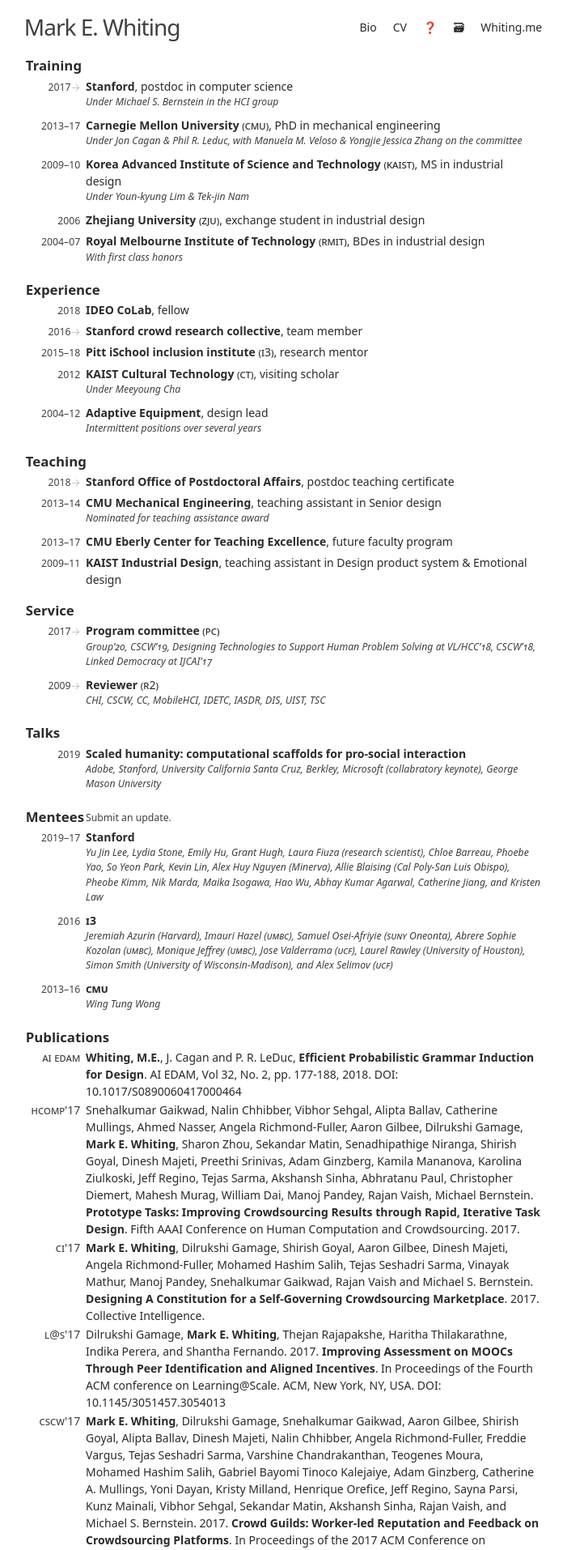
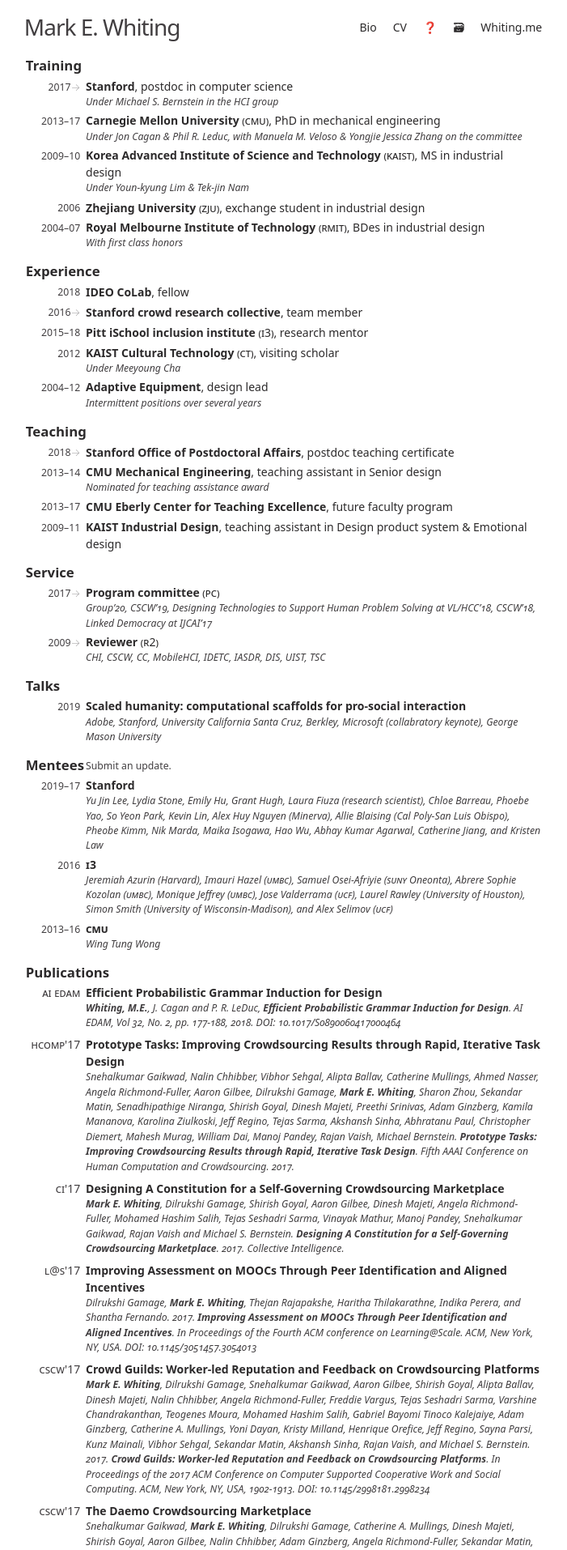
Before and after one commit to markwhiting/Whiting.me, a Jekyll site: the page built from cv.html, in a window 1280 px wide. Shown: the top 1914 px of the page at 81% size, without its empty margins (290-991 px from the left). Built offline with Jekyll 4.4.1, drawn with Linux system fonts in a browser that asks for light colours; some of the changed text lies outside the part shown.

Commit message:
Refined darkmode coloring and fixed formatting

```diff
--- a/_sass/minima.scss
+++ b/_sass/minima.scss
@@ -24,9 +24,9 @@
   --dark-grey-dark: hsla(330, 2.3%, 25%, 1);
   --dark-grey-light: hsla(330, 2.3%, 45%, 1);
 
-  --light-grey: hsla(0, 0%, 60%, 1);
-  --light-grey-dark: hsla(0, 0%, 50%, 1);
-  --light-grey-light: hsla(0, 0%, 70%, 1);
+  --light-grey: hsla(0, 0%, 70%, 1);
+  --light-grey-dark: hsla(0, 0%, 60%, 1);
+  --light-grey-light: hsla(0, 0%, 80%, 1);
 
   --blue: hsla(200, 100%, 40%, 1);
   --transparent-blue: hsla(200, 100%, 40%, 0.7);
--- a/_sass/minima/_base.scss
+++ b/_sass/minima/_base.scss
@@ -53,7 +53,7 @@
   margin-left: $visual-space;
 }
 p {
-  padding-bottom: 4 * $spacing-unit;
+  padding-bottom: 1 * $spacing-unit;
 }
 /**
  * Set `margin-bottom` to maintain vertical rhythm
@@ -187,7 +187,7 @@
  */
 blockquote {
   color: var(--grey-color);
-  border-left: 4px solid var(--grey-color-light);
+  border-left: 1px solid var(--grey-color-light);
   padding-left: $spacing-unit / 2;
   @include relative-font-size(1.125);
   letter-spacing: -1px;
--- a/_sass/minima/_layout.scss
+++ b/_sass/minima/_layout.scss
@@ -255,7 +255,7 @@
 
 .row,
 .row p {
-  padding-bottom: $visual-space * 2/3;
+  padding-bottom: $visual-space * 1/10;
 }
 
 .left {
--- a/cv.html
+++ b/cv.html
@@ -89,8 +99,8 @@
           href="{{ mentee.URL }}"
           >{%endif%}{{ mentee.name }}{% if mentee.URL %}</a
         >{% endif %}{% if mentee.notes %} ({% if mentee.notes.size > 4 %}{{
-        mentee.notes }}{% else %}<span class="smallCaps"
-          >{{ mentee.notes }}</span
+          mentee.notes
+        }}{% else %}<span class="smallCaps">{{ mentee.notes }}</span
         >{% endif %}){% endif %}{% endfor %}
       </p>
     </td>
@@ -107,6 +117,8 @@
       >
     </td>
     <td>
+      <strong>Efficient Probabilistic Grammar Induction for Design</strong>
+      <p class="light note">
         <strong>Whiting, M.E.</strong>, J. Cagan and P. R. LeDuc,
         <strong>Efficient Probabilistic Grammar Induction for Design</strong>.
         <a class="" href="https://www.cambridge.org/core/journals/ai-edam"
@@ -115,6 +127,7 @@
         <a href="http://doi.org/10.1017/S0890060417000464"
           >10.1017/S0890060417000464</a
         >
+      </p>
     </td>
   </tr>
   <tr>
@@ -124,19 +137,28 @@
       >
     </td>
     <td>
+      <strong
+        ><a href="https://arxiv.org/pdf/1707.05645.pdf"
+          >Prototype Tasks: Improving Crowdsourcing Results through Rapid,
+          Iterative Task Design</a
+        ></strong
+      >
+      <p class="light note">
         Snehalkumar Gaikwad, Nalin Chhibber, Vibhor Sehgal, Alipta Ballav,
         Catherine Mullings, Ahmed Nasser, Angela Richmond-Fuller, Aaron Gilbee,
-      Dilrukshi Gamage, <strong>Mark E. Whiting</strong>, Sharon Zhou, Sekandar
-      Matin, Senadhipathige Niranga, Shirish Goyal, Dinesh Majeti, Preethi
-      Srinivas, Adam Ginzberg, Kamila Mananova, Karolina Ziulkoski, Jeff Regino,
-      Tejas Sarma, Akshansh Sinha, Abhratanu Paul, Christopher Diemert, Mahesh
-      Murag, William Dai, Manoj Pandey, Rajan Vaish, Michael Bernstein.
+        Dilrukshi Gamage, <strong>Mark E. Whiting</strong>, Sharon Zhou,
+        Sekandar Matin, Senadhipathige Niranga, Shirish Goyal, Dinesh Majeti,
+        Preethi Srinivas, Adam Ginzberg, Kamila Mananova, Karolina Ziulkoski,
+        Jeff Regino, Tejas Sarma, Akshansh Sinha, Abhratanu Paul, Christopher
+        Diemert, Mahesh Murag, William Dai, Manoj Pandey, Rajan Vaish, Michael
+        Bernstein.
         <strong
           ><a href="https://arxiv.org/pdf/1707.05645.pdf"
             >Prototype Tasks: Improving Crowdsourcing Results through Rapid,
             Iterative Task Design</a
           ></strong
         >. Fifth AAAI Conference on Human Computation and Crowdsourcing. 2017.
+      </p>
     </td>
   </tr>
   <tr>
@@ -144,14 +166,20 @@
       <a class="" href="http://collectiveintelligenceconference.org">CI'17</a>
     </td>
     <td>
+      <strong
+        >Designing A Constitution for a Self-Governing Crowdsourcing
+        Marketplace</strong
+      >
+      <p class="light note">
         <strong>Mark E. Whiting</strong>, Dilrukshi Gamage, Shirish Goyal, Aaron
-      Gilbee, Dinesh Majeti, Angela Richmond-Fuller, Mohamed Hashim Salih, Tejas
-      Seshadri Sarma, Vinayak Mathur, Manoj Pandey, Snehalkumar Gaikwad, Rajan
-      Vaish and Michael S. Bernstein.
+        Gilbee, Dinesh Majeti, Angela Richmond-Fuller, Mohamed Hashim Salih,
+        Tejas Seshadri Sarma, Vinayak Mathur, Manoj Pandey, Snehalkumar Gaikwad,
+        Rajan Vaish and Michael S. Bernstein.
         <strong
           >Designing A Constitution for a Self-Governing Crowdsourcing
           Marketplace</strong
         >. 2017. Collective Intelligence.
+      </p>
     </td>
   </tr>
   <tr>
@@ -159,18 +187,26 @@
       <a class="" href="http://learningatscale.acm.org/las2017/">L@S'17</a>
     </td>
     <td>
-      Dilrukshi Gamage, <strong>Mark E. Whiting</strong>, Thejan Rajapakshe,
-      Haritha Thilakarathne, Indika Perera, and Shantha Fernando. 2017.
       <strong
         ><a href="https://arxiv.org/pdf/1703.06169.pdf"
           >Improving Assessment on MOOCs Through Peer Identification and Aligned
           Incentives</a
         ></strong
-      >. In Proceedings of the Fourth ACM conference on Learning@Scale. ACM, New
-      York, NY, USA. DOI:
+      >
+      <p class="light note">
+        Dilrukshi Gamage, <strong>Mark E. Whiting</strong>, Thejan Rajapakshe,
+        Haritha Thilakarathne, Indika Perera, and Shantha Fernando. 2017.
+        <strong
+          ><a href="https://arxiv.org/pdf/1703.06169.pdf"
+            >Improving Assessment on MOOCs Through Peer Identification and
+            Aligned Incentives</a
+          ></strong
+        >. In Proceedings of the Fourth ACM conference on Learning@Scale. ACM,
+        New York, NY, USA. DOI:
         <a href="http://dx.doi.org/10.1145/3051457.3054013"
           >10.1145/3051457.3054013</a
         >
+      </p>
     </td>
   </tr>
   <tr>
@@ -178,14 +214,22 @@
       <a class="" href="https://cscw.acm.org/2017/">CSCW'17</a>
     </td>
     <td>
+      <strong
+        ><a
+          href="http://hci.stanford.edu/publications/2017/crowdguilds/guilds.pdf"
+          >Crowd Guilds: Worker-led Reputation and Feedback on Crowdsourcing
+          Platforms</a
+        ></strong
+      >
+      <p class="light note">
         <strong>Mark E. Whiting</strong>, Dilrukshi Gamage, Snehalkumar Gaikwad,
-      Aaron Gilbee, Shirish Goyal, Alipta Ballav, Dinesh Majeti, Nalin Chhibber,
-      Angela Richmond-Fuller, Freddie Vargus, Tejas Seshadri Sarma, Varshine
-      Chandrakanthan, Teogenes Moura, Mohamed Hashim Salih, Gabriel Bayomi
-      Tinoco Kalejaiye, Adam Ginzberg, Catherine A. Mullings, Yoni Dayan, Kristy
-      Milland, Henrique Orefice, Jeff Regino, Sayna Parsi, Kunz Mainali, Vibhor
-      Sehgal, Sekandar Matin, Akshansh Sinha, Rajan Vaish, and Michael S.
-      Bernstein. 2017.
+        Aaron Gilbee, Shirish Goyal, Alipta Ballav, Dinesh Majeti, Nalin
+        Chhibber, Angela Richmond-Fuller, Freddie Vargus, Tejas Seshadri Sarma,
+        Varshine Chandrakanthan, Teogenes Moura, Mohamed Hashim Salih, Gabriel
+        Bayomi Tinoco Kalejaiye, Adam Ginzberg, Catherine A. Mullings, Yoni
+        Dayan, Kristy Milland, Henrique Orefice, Jeff Regino, Sayna Parsi, Kunz
+        Mainali, Vibhor Sehgal, Sekandar Matin, Akshansh Sinha, Rajan Vaish, and
+        Michael S. Bernstein. 2017.
         <strong
           ><a
             href="http://hci.stanford.edu/publications/2017/crowdguilds/guilds.pdf"
@@ -205,13 +250,21 @@
       <a class="" href="https://cscw.acm.org/2017/">CSCW'17</a>
     </td>
     <td>
+      <strong
+        ><a
+          href="http://hci.stanford.edu/publications/2017/crowdguilds/CSCWDemo.pdf"
+          >The Daemo Crowdsourcing Marketplace</a
+        ></strong
+      >
+      <p class="light note">
         Snehalkumar Gaikwad, <strong>Mark E. Whiting</strong>, Dilrukshi Gamage,
         Catherine A. Mullings, Dinesh Majeti, Shirish Goyal, Aaron Gilbee, Nalin
         Chhibber, Adam Ginzberg, Angela Richmond-Fuller, Sekandar Matin, Vibhor
         Sehgal, Tejas Seshadri Sarma, Ahmed Nasser, Alipta Ballav, Jeff Regino,
-      Sharon Zhou, Kamila Mananova, Preethi Srinivas, Karolina Ziulkoski, Dinesh
-      Dhakal, Alexander Stolzoff, Senadhipathige S. Niranga, Mohamed Hashim
-      Salih, Akshansh Sinha, Rajan Vaish, and Michael S. Bernstein. 2017.
+        Sharon Zhou, Kamila Mananova, Preethi Srinivas, Karolina Ziulkoski,
+        Dinesh Dhakal, Alexander Stolzoff, Senadhipathige S. Niranga, Mohamed
+        Hashim Salih, Akshansh Sinha, Rajan Vaish, and Michael S. Bernstein.
+        2017.
         <strong
           ><a
             href="http://hci.stanford.edu/publications/2017/crowdguilds/CSCWDemo.pdf"
@@ -223,6 +276,7 @@
         <a href="http://dx.doi.org/10.1145/3022198.3023270"
           >10.1145/3022198.3023270</a
         >
+      </p>
     </td>
   </tr>
   <tr>
@@ -230,15 +284,23 @@
       <a class="" href="http://dccconferences.org/dcc16/">DCC'16</a>
     </td>
     <td>
+      <strong
+        ><a href="http://link.springer.com/chapter/10.1007/978-3-319-44989-0_15"
+          >Automated Induction of General Grammars for Design</a
+        ></strong
+      >
+      <p class="light note">
         <strong>Whiting, Mark E.</strong>, Cagan, J. and LeDuc, P., 2017.
         <strong
-        ><a href="http://link.springer.com/chapter/10.1007/978-3-319-44989-0_15"
+          ><a
+            href="http://link.springer.com/chapter/10.1007/978-3-319-44989-0_15"
             >Automated Induction of General Grammars for Design</a
           ></strong
         >. In Design Computing and Cognition'16. Springer, Cham. 267-278 DOI:
         <a href="https://doi.org/10.1007/978-3-319-44989-0_15"
           >10.1007/978-3-319-44989-0_15</a
         >
+      </p>
     </td>
   </tr>
   <tr>
@@ -246,27 +308,36 @@
       <a class="" href="https://uist.acm.org/uist2016/">UIST'16</a>
     </td>
     <td>
-      Snehalkumar Gaikwad, Durim Morina, Adam Ginzberg, Catherine Mullings,
-      Shirish Goyal, Dilrukshi Gamage, Christopher Diemert, Mathias Burton,
-      Sharon Zhou, <strong>Mark E. Whiting</strong>, Karolina Ziulkoski, Alipta
-      Ballav, Aaron Gilbee, Senadhipathige S. Niranga, Vibhor Sehgal, Jasmine
-      Lin, Leonardy Kristianto, Angela Richmond-Fuller, Jeff Regino, Nalin
-      Chhibber, Dinesh Majeti, Sachin Sharma, Kamila Mananova, Dinesh Dhakal,
-      William Dai, Victoria Purynova, Samarth Sandeep, Varshine Chandrakanthan,
-      Tejas Sarma, Sekandar Matin, Ahmed Nasser, Rohit Nistala, Alexander
-      Stolzoff, Kristy Milland, Vinayak Mathur, Rajan Vaish, and Michael S.
-      Bernstein. 2016.
       <strong
         ><a
           href="http://hci.stanford.edu/publications/2016/boomerang/boomerang-uist.pdf"
           >Boomerang: Rebounding the Consequences of Reputation Feedback on
           Crowdsourcing Platforms</a
         ></strong
-      >. In Proceedings of the 29th Annual Symposium on User Interface Software
-      and Technology. ACM, New York, NY, USA, 625-637. DOI:
+      >
+      <p class="light note">
+        Snehalkumar Gaikwad, Durim Morina, Adam Ginzberg, Catherine Mullings,
+        Shirish Goyal, Dilrukshi Gamage, Christopher Diemert, Mathias Burton,
+        Sharon Zhou, <strong>Mark E. Whiting</strong>, Karolina Ziulkoski,
+        Alipta Ballav, Aaron Gilbee, Senadhipathige S. Niranga, Vibhor Sehgal,
+        Jasmine Lin, Leonardy Kristianto, Angela Richmond-Fuller, Jeff Regino,
+        Nalin Chhibber, Dinesh Majeti, Sachin Sharma, Kamila Mananova, Dinesh
+        Dhakal, William Dai, Victoria Purynova, Samarth Sandeep, Varshine
+        Chandrakanthan, Tejas Sarma, Sekandar Matin, Ahmed Nasser, Rohit
+        Nistala, Alexander Stolzoff, Kristy Milland, Vinayak Mathur, Rajan
+        Vaish, and Michael S. Bernstein. 2016.
+        <strong
+          ><a
+            href="http://hci.stanford.edu/publications/2016/boomerang/boomerang-uist.pdf"
+            >Boomerang: Rebounding the Consequences of Reputation Feedback on
+            Crowdsourcing Platforms</a
+          ></strong
+        >. In Proceedings of the 29th Annual Symposium on User Interface
+        Software and Technology. ACM, New York, NY, USA, 625-637. DOI:
         <a href="http://dx.doi.org/10.1145/2984511.2984542"
           >10.1145/2984511.2984542</a
         >
+      </p>
     </td>
   </tr>
   <tr>
@@ -276,6 +347,14 @@
       >
     </td>
     <td>
+      <strong
+        ><a
+          href="http://cumincad.scix.net/data/works/att/caadria2010_002.content.pdf"
+          >A Formal Approach for the Interpretation of Cultural Content:
+          Evolution of a Korean traditional pattern, Bosangwhamun</a
+        ></strong
+      >
+      <p class="light note">
         Lee, J.H., Park, H.J, Lim, S., Kim, S.J., Jung, H. &
         <strong>Whiting, Mark E.</strong>, 2010.
         <strong
@@ -286,6 +365,7 @@
           ></strong
         >. Proceedings of Computer Aided Architectural Design in Asia, Hong-Kong
         Mar.
+      </p>
     </td>
   </tr>
   <tr>
@@ -293,6 +373,14 @@
       <a class="" href="http://www.iasdr2009.or.kr">IASDR'09</a>
     </td>
     <td>
+      <strong
+        ><a
+          href="http://www.iasdr2009.or.kr/Papers/Orally%20Presented%20Papers/Design%20Tool/Early%20Exploration%20Of%20Cloud%20Computing%20For%20Design%20Practice%20And%20Education.pdf"
+          >Early Exploration of Cloud Computing for Design Practice &
+          Education</a
+        ></strong
+      >
+      <p class="light note">
         <strong>Whiting, Mark E.</strong> & Varadarajan, S., 2009.
         <strong
           ><a
@@ -302,6 +390,7 @@
           ></strong
         >. Proceedings of International Association of Societies of Design
         Research, Seoul Nov.
+      </p>
     </td>
   </tr>
 </table>
```
Also changed, not shown: other parts of cv.html (+24 -13 lines). Lines whose indentation alone changed are shown as unchanged.
